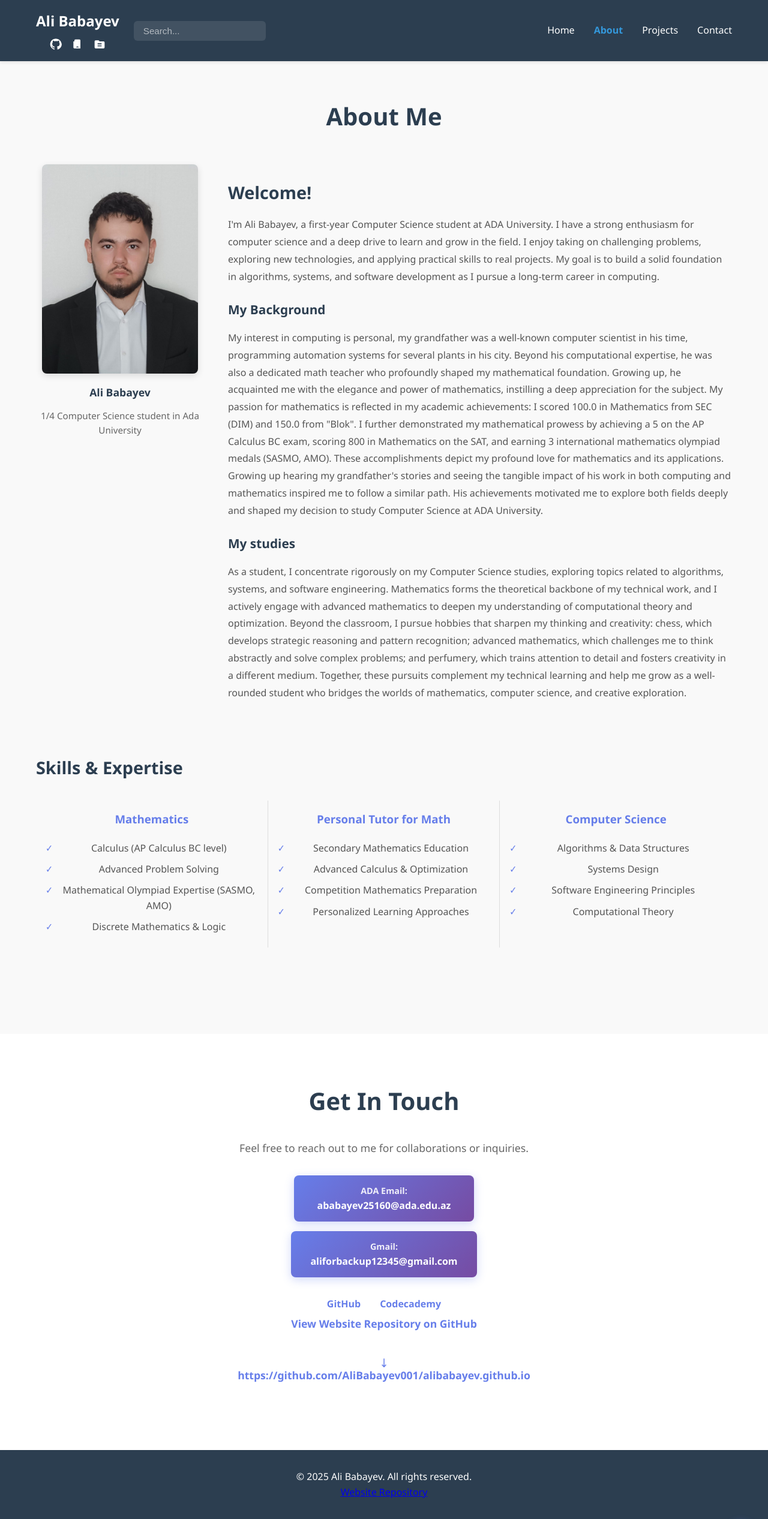
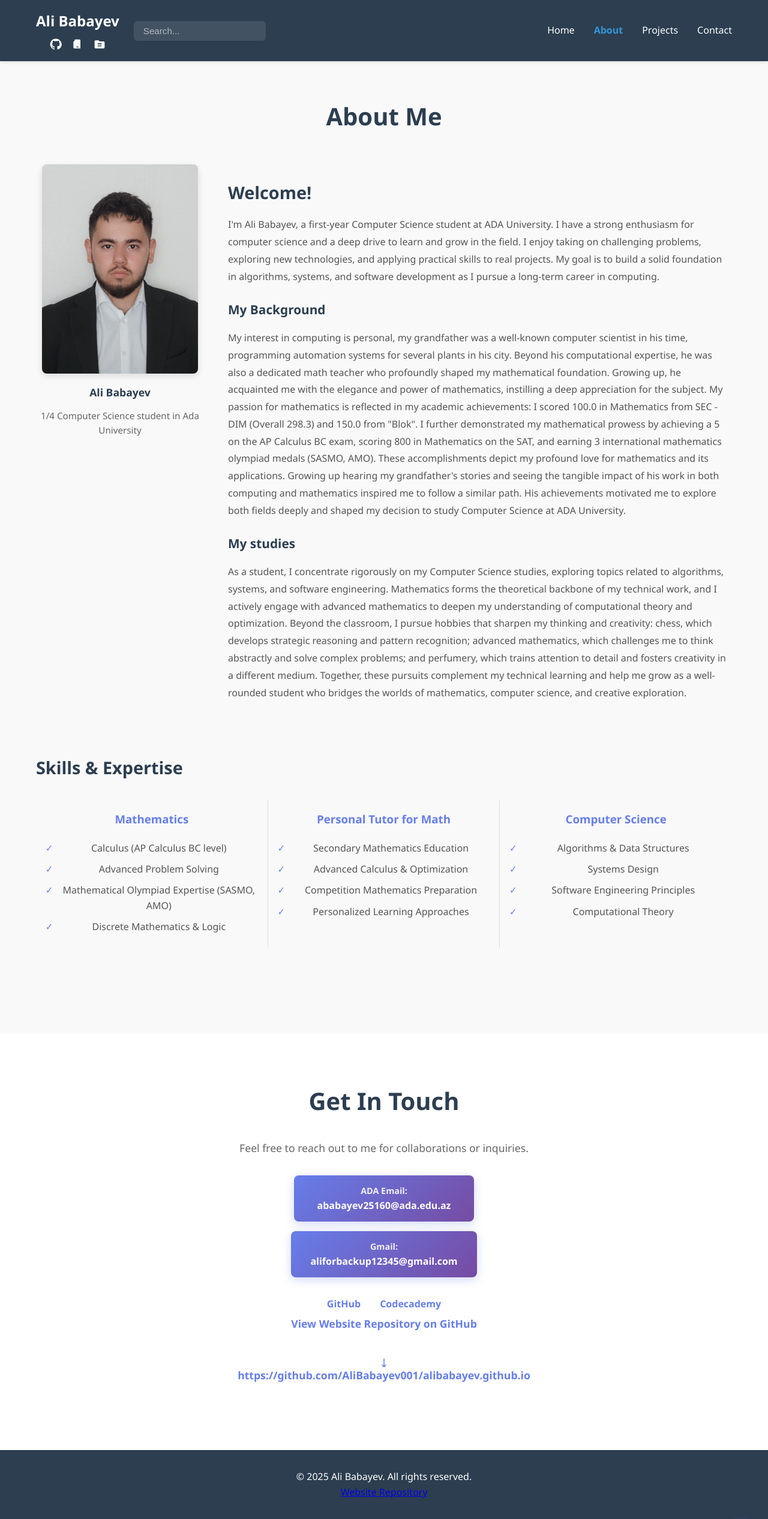
Before and after one commit to AliBabayev001/alibabayev.github.io, a Jekyll site: the page about.html, which Jekyll copies as it is, in a window 1280 px wide. Shown: the whole page at 60% size. Built offline with Jekyll 4.4.1, drawn with Linux system fonts in a browser that asks for light colours.

Commit message:
I changed my score details

```diff
--- a/about.html
+++ b/about.html
@@ -127,7 +127,7 @@
               with the elegance and power of mathematics, instilling a deep
               appreciation for the subject. My passion for mathematics is
               reflected in my academic achievements: I scored 100.0 in
-              Mathematics from SEC (DIM) and 150.0 from "Blok". I further
+              Mathematics from SEC -DIM (Overall 298.3) and 150.0 from "Blok". I further
               demonstrated my mathematical prowess by achieving a 5 on the AP
               Calculus BC exam, scoring 800 in Mathematics on the SAT, and
               earning 3 international mathematics olympiad medals (SASMO, AMO).
```
